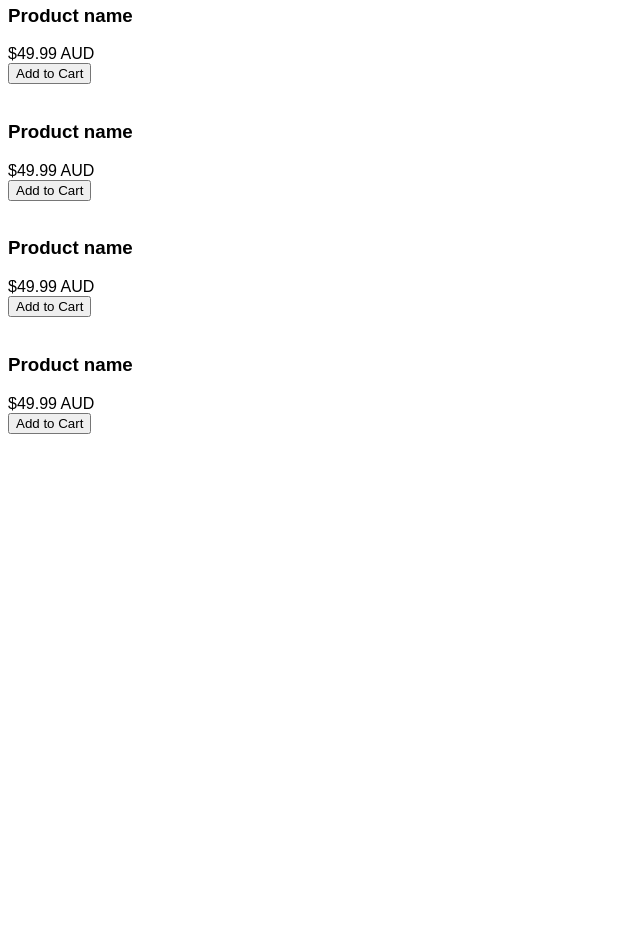
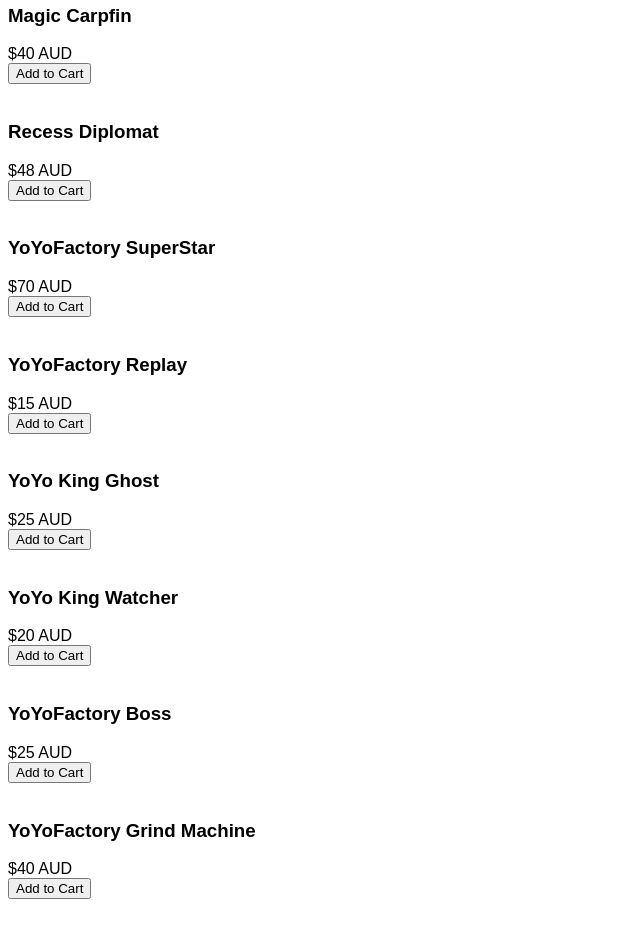
Before and after one commit to daniel-moderiano/shopping-cart, a React (Create React App) app: page /shop in a window 1280 px wide. Shown: the part 220-1158 px from the top of the page, without its empty margins (0-640 px from the left). Before the commit the page ends 800 px from the top, so only its background shows below. Built offline with nearby package versions, Linux system fonts and the light colour scheme.

Commit message:
Render cards for all products using props + array.map function

```diff
--- a/package.json
+++ b/package.json
@@ -6,6 +6,7 @@
     "@testing-library/jest-dom": "^5.14.1",
     "@testing-library/react": "^11.2.7",
     "@testing-library/user-event": "^12.8.3",
+    "nanoid": "^3.1.28",
     "react": "^17.0.2",
     "react-dom": "^17.0.2",
     "react-router-dom": "^5.3.0",
--- a/src/components/Shop.js
+++ b/src/components/Shop.js
@@ -1,68 +1,81 @@
 import React, { useState } from 'react';
 import ShopCard from './ShopCard';
+import { nanoid } from 'nanoid';
 
 const Shop = () => {
 
   const [products, setProducts] = useState([
     {
-      product: 'Magic Carpfin',
+      name: 'Magic Carpfin',
       price: 40.00,
       img: '',
+      id: nanoid(),
     },
     {
-      product: 'Recess Diplomat',
+      name: 'Recess Diplomat',
       price: 48.00,
       img: '',
+      id: nanoid(),
     },
     {
-      product: 'YoYoFactory SuperStar',
+      name: 'YoYoFactory SuperStar',
       price: 70.00,
       img: '',
+      id: nanoid(),
     },
     {
-      product: 'YoYoFactory Replay',
+      name: 'YoYoFactory Replay',
       price: 15.00,
       img: '',
+      id: nanoid(),
     },
     {
-      product: 'YoYo King Ghost',
+      name: 'YoYo King Ghost',
       price: 25.00,
       img: '',
+      id: nanoid(),
     },
     {
-      product: 'YoYo King Watcher',
+      name: 'YoYo King Watcher',
       price: 20.00,
       img: '',
+      id: nanoid(),
     },
     {
-      product: 'YoYoFactory Boss',
+      name: 'YoYoFactory Boss',
       price: 25.00,
       img: '',
+      id: nanoid(),
     },
     {
-      product: 'YoYoFactory Grind Machine',
+      name: 'YoYoFactory Grind Machine',
       price: 40.00,
       img: '',
+      id: nanoid(),
     },
     {
-      product: 'Duncan Barracuda',
+      name: 'Duncan Barracuda',
       price: 40.00,
       img: '',
+      id: nanoid(),
     },
     {
-      product: 'Magic April',
+      name: 'Magic April',
       price: 40.00,
       img: '',
+      id: nanoid(),
     },
     {
-      product: 'One Drop Burnside',
+      name: 'One Drop Burnside',
       price: 95.00,
       img: '',
+      id: nanoid(),
     },
     {
-      product: 'Vosun Galsang',
+      name: 'Vosun Galsang',
       price: 65.00,
       img: '',
+      id: nanoid(),
     },
 
   ]);
@@ -71,10 +84,13 @@
     <div>
       <h1>Shop</h1>
       <h2>Advanced Yo-Yos</h2>
-      <ShopCard />
-      <ShopCard />
-      <ShopCard />
-      <ShopCard />
+      {products.map((product) => (
+        <ShopCard
+          key={product.id}
+          name={product.name}
+          price={product.price}
+        />
+      ))}
     </div>
   );
 }
--- a/src/components/ShopCard.js
+++ b/src/components/ShopCard.js
@@ -1,11 +1,11 @@
 import React from 'react';
 
-const ShopCard = () => {
+const ShopCard = ({ name, price }) => {
   return (
     <div className="product">
       <img className="product__img" src="" alt="" />
-      <h3 className="product__name">Product name</h3>
-      <div className="product__price">$49.99 AUD</div>
+      <h3 className="product__name">{name}</h3>
+      <div className="product__price">${price} AUD</div>
       <div className="product__overlay">
         <button className="product__add-btn">Add to Cart</button>
       </div>
```
Also changed, not shown: 1 other file (tests, documents, lock files or other folders).
